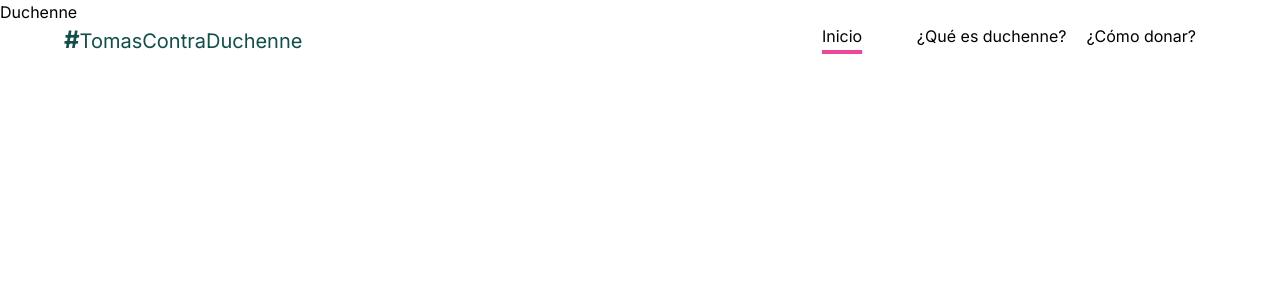
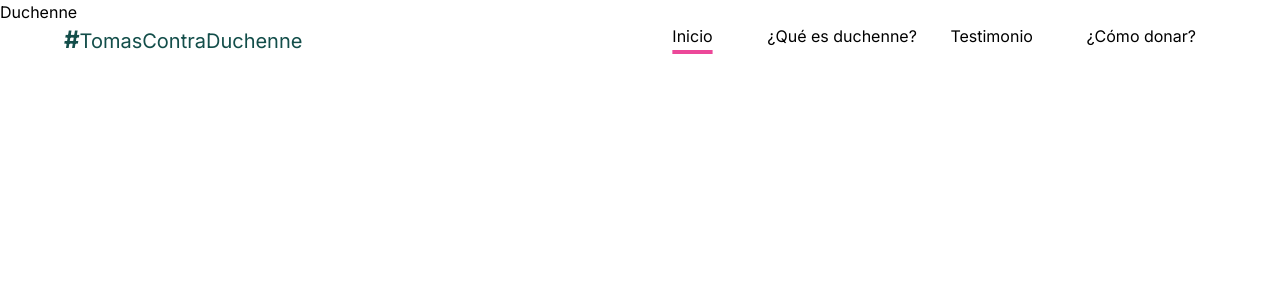
Before and after one commit to dalvaradotey/tomas, a Next.js app: page /duchenne in a window 1280 px wide. Shown: the top 300 px of the page. Built offline with nearby package versions, Linux system fonts and the light colour scheme.

Commit message:
ADD: testimonio a menu

```diff
--- a/src/components/Menu/Menu.tsx
+++ b/src/components/Menu/Menu.tsx
@@ -19,7 +19,7 @@ const Menu: FC<Props> = ({ onClose, className, ...rest }) => {
 				<li>
 					<Link onClick={onClose} href="/duchenne">¿Qué es duchenne?</Link>
 				</li>
-				<li className="hidden">
+				<li>
 					<Link onClick={onClose} href="/testimonios">Testimonio</Link>
 				</li>
 				<li>
--- a/src/components/Menu/styles/Menu.module.css
+++ b/src/components/Menu/styles/Menu.module.css
@@ -13,7 +13,7 @@
 		@apply static w-auto h-auto pt-0 bg-transparent;
 
 		& .menu {
-			@apply grid grid-cols-3;
+			@apply grid grid-cols-4;
 		}
 
 		& li {
```
